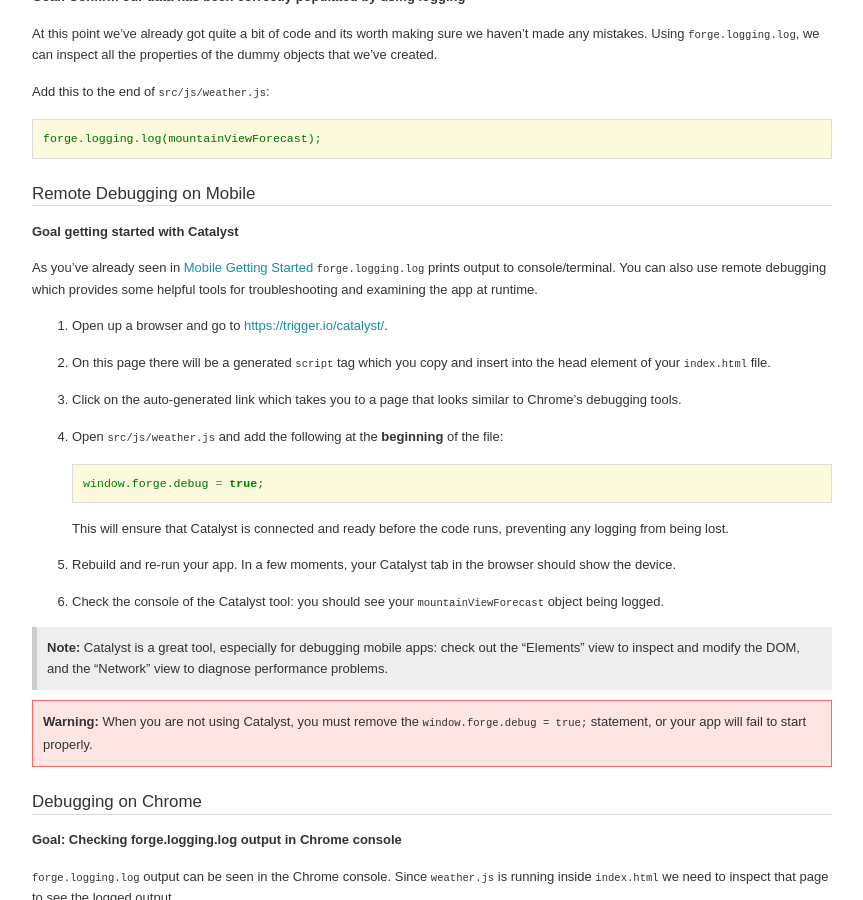
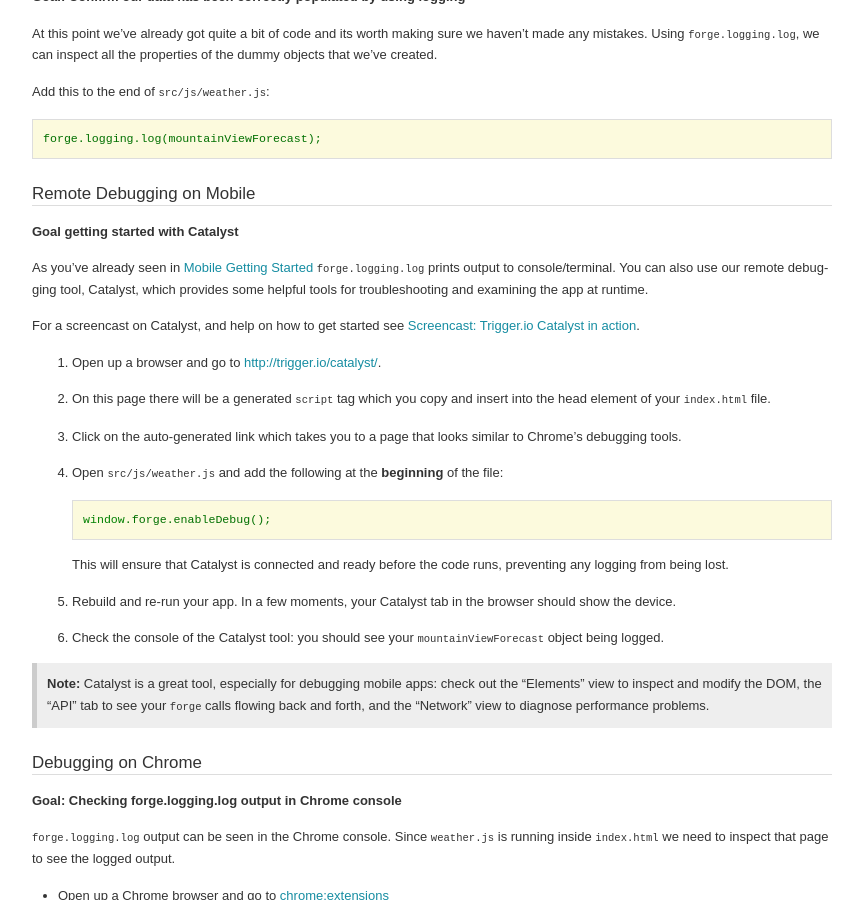
Before and after one commit to trigger-corp/Forge-Documentation, a Sphinx documentation site: the page built from source/tutorials/weather/tutorial-1.rst, in a window 1280 px wide and 900 px high, scrolled down 3053 px. Shown: the whole window, without its empty margins (288-1151 px from the left). Built offline with Sphinx 7.4.7, drawn with Linux system fonts in a browser that asks for light colours; some web fonts are replaced.

Commit message:
link to blog from docs [#30971849]

```diff
--- a/source/faq.rst
+++ b/source/faq.rst
@@ -33,6 +33,8 @@ If you make certain changes to your ``config.json`` file, we may have to re-gene
 Catalyst
 --------
 
+For a screencast on Catalyst, and help on how to get started see `Screencast: Trigger.io Catalyst in action <http://trigger.io/cross-platform-application-development-blog/2012/05/04/screencast-trigger-io-catalyst-in-action-2/>`_.
+
 **Problem: Catalyst does not recognize the device**
     .. image:: /_static/android/weather/images/troubleshooting/catalyst-no-device.png
 
--- a/source/modules/tabbar.rst
+++ b/source/modules/tabbar.rst
@@ -4,6 +4,8 @@
 ================================================================================
 
 The ``tabbar`` module shows a fixed footer as part of your app which can show multiple "tab" buttons, these buttons can be selected by the user or activated by Javascript.
+
+To get an idea of how these footers can look, see our blog post, `How to build hybrid mobile apps combining native UI components with HTML5 <http://trigger.io/cross-platform-application-development-blog/2012/04/30/how-to-build-hybrid-mobile-apps-combining-native-ui-components-with-html5/>`_.
 
 Config
 ------
--- a/source/modules/topbar.rst
+++ b/source/modules/topbar.rst
@@ -4,6 +4,8 @@
 ==========================
 
 The ``topbar`` module displays a fixed native header bar in mobile apps and provides a Javascript API to modify it at runtime.
+
+To get an idea of how these headers can look, see our blog post, `How to build hybrid mobile apps combining native UI components with HTML5 <http://trigger.io/cross-platform-application-development-blog/2012/04/30/how-to-build-hybrid-mobile-apps-combining-native-ui-components-with-html5/>`_.
 
 Config
 ------
--- a/source/tutorials/weather/tutorial-1.rst
+++ b/source/tutorials/weather/tutorial-1.rst
@@ -149,22 +149,22 @@ Remote Debugging on Mobile
 **Goal getting started with Catalyst**
 
 As you've already seen in :ref:`mobile-getting-started` ``forge.logging.log`` prints output to console/terminal.
-You can also use remote debugging which provides some helpful tools for troubleshooting and examining the app at runtime.
+You can also use our remote debugging tool, Catalyst, which provides some helpful tools for troubleshooting and examining the app at runtime.
 
-#. Open up a browser and go to `<https://trigger.io/catalyst/>`_.
+For a screencast on Catalyst, and help on how to get started see `Screencast: Trigger.io Catalyst in action <http://trigger.io/cross-platform-application-development-blog/2012/05/04/screencast-trigger-io-catalyst-in-action-2/>`_.
+
+#. Open up a browser and go to http://trigger.io/catalyst/.
 #. On this page there will be a generated ``script`` tag which you copy and insert into the head element of your ``index.html`` file.
 #. Click on the auto-generated link which takes you to a page that looks similar to Chrome's debugging tools.
 #. Open ``src/js/weather.js`` and add the following at the **beginning** of the file::
 
-    window.forge.debug = true;
+    window.forge.enableDebug();
 
   This will ensure that Catalyst is connected and ready before the code runs, preventing any logging from being lost.
 5. Rebuild and re-run your app. In a few moments, your Catalyst tab in the browser should show the device.
 #. Check the console of the Catalyst tool: you should see your ``mountainViewForecast`` object being logged.
 
-.. note:: Catalyst is a great tool, especially for debugging mobile apps: check out the "Elements" view to inspect and modify the DOM, and the "Network" view to diagnose performance problems.
-
-.. warning:: When you are not using Catalyst, you must remove the ``window.forge.debug = true;`` statement, or your app will fail to start properly.
+.. note:: Catalyst is a great tool, especially for debugging mobile apps: check out the "Elements" view to inspect and modify the DOM, the "API" tab to see your ``forge`` calls flowing back and forth, and the "Network" view to diagnose performance problems.
 
 .. _tutorials-weather-tutorial-1-chrome-debugging:
 
```
